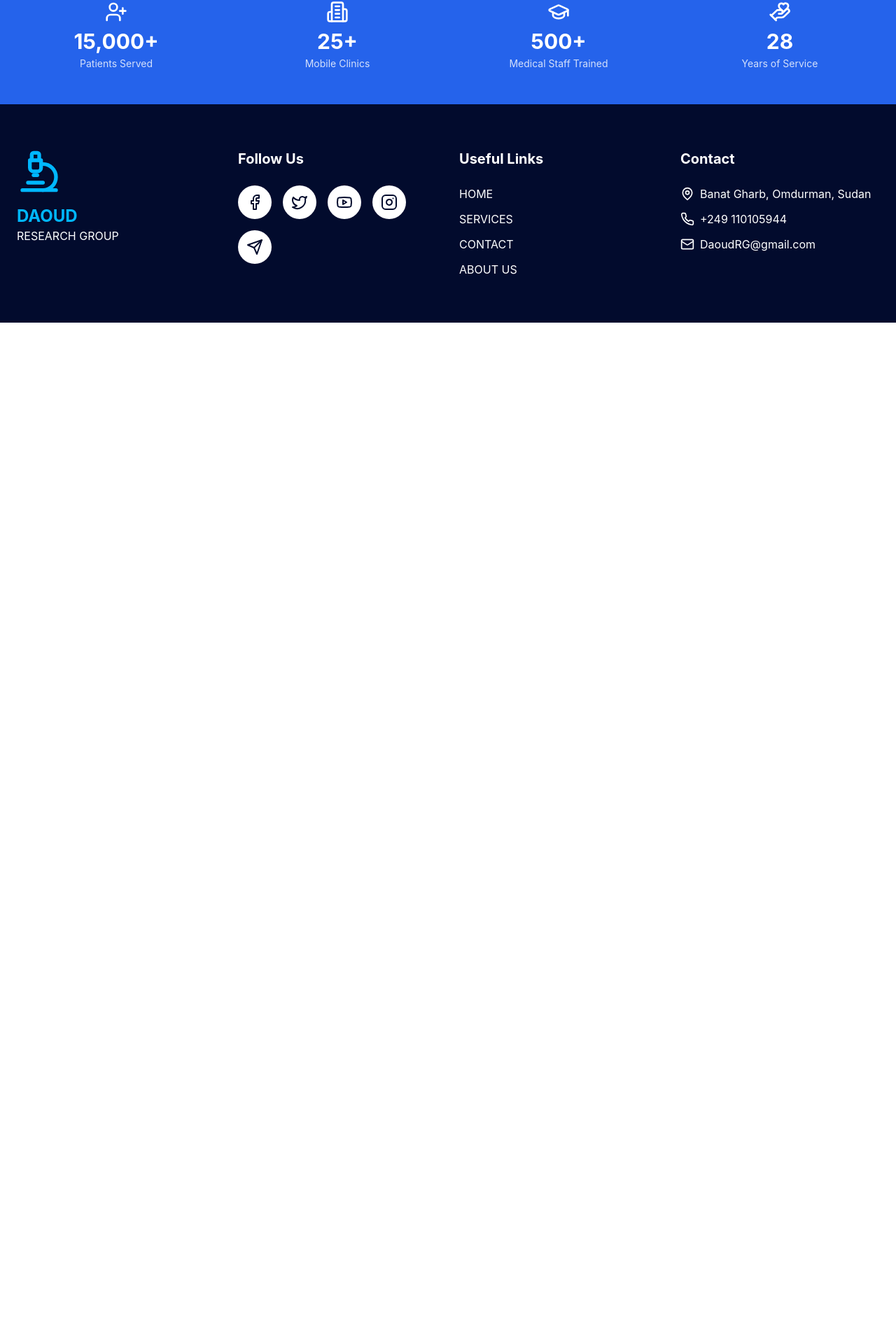
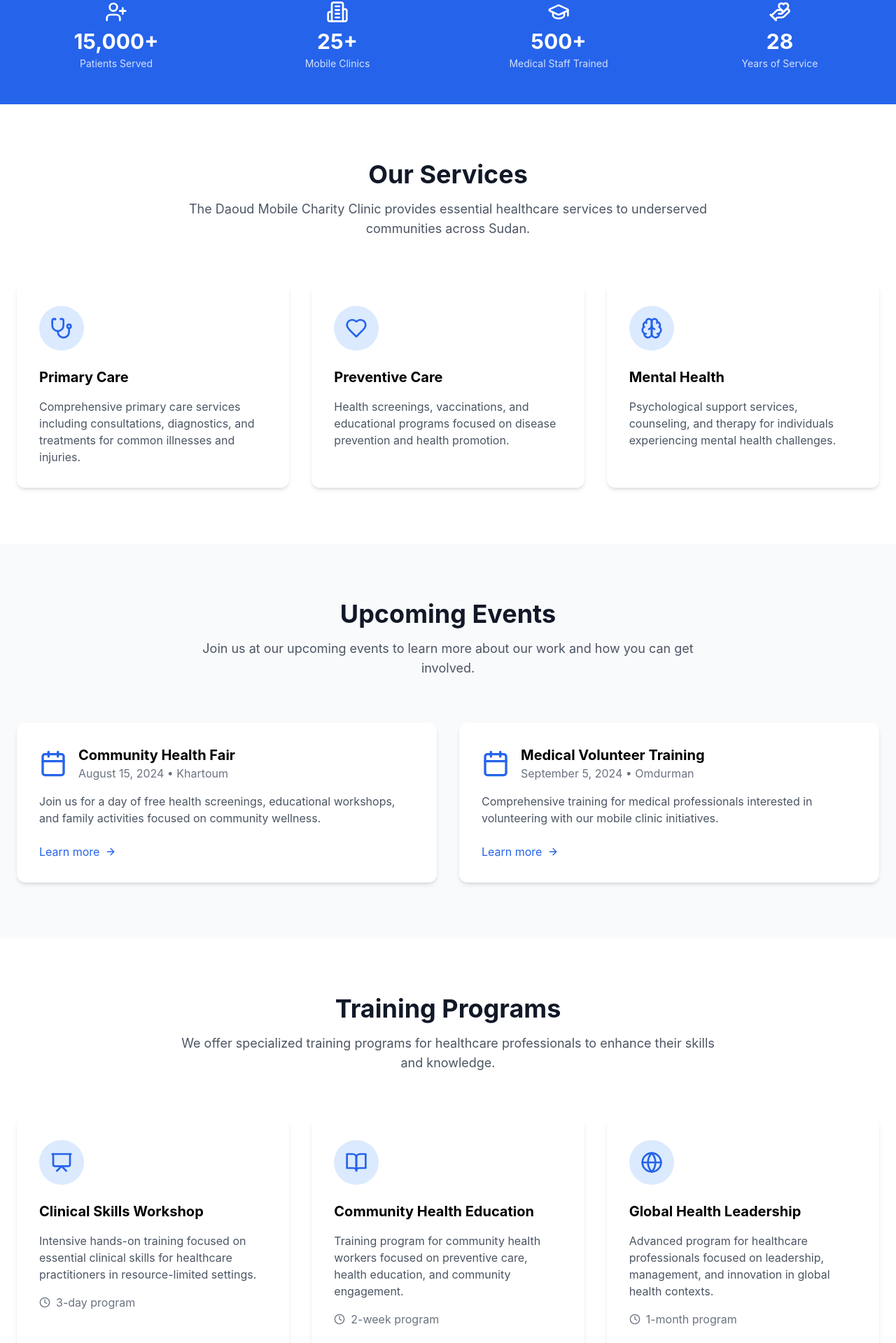
Before and after one commit to ymy97/daoud-research-group, a React (Vite) app: page / in a window 1280 px wide. Shown: the part 847-2766 px from the top of the page at 70% size. Before the commit the page ends 1308 px from the top, so only its background shows below. Built offline with nearby package versions, Linux system fonts and the light colour scheme.

Commit message:
Add missing sections: Services, Events, Training Programs, and About Us

```diff
--- a/src/App.tsx
+++ b/src/App.tsx
@@ -3,7 +3,7 @@ import {
   Microscope, Users, BookOpen, HeartPulse, ChevronDown, Facebook,
   Twitter, Instagram, Youtube, Send, Phone, Mail, MapPin, Calendar,
   ArrowRight, Stethoscope, Brain, Heart, Activity, GraduationCap,
-  Presentation, UserPlus, Clock, Building2, HandHeart
+  Presentation, UserPlus, Clock, Building2, HandHeart, Globe, Bookmark
 } from 'lucide-react';
 
 function App() {
@@ -91,8 +91,181 @@ function App() {
         </div>
       </section>
 
-      {/* Rest of your App component code */}
-      {/* ... */}
+      {/* Services Section */}
+      <section id="services" className="py-20 bg-white">
+        <div className="max-w-7xl mx-auto px-6">
+          <div className="text-center mb-16">
+            <h2 className="text-3xl md:text-4xl font-bold text-gray-900 mb-4">Our Services</h2>
+            <p className="text-lg text-gray-600 max-w-3xl mx-auto">
+              The Daoud Mobile Charity Clinic provides essential healthcare services to underserved communities across Sudan.
+            </p>
+          </div>
+
+          <div className="grid md:grid-cols-3 gap-8">
+            <div className="bg-white p-8 rounded-xl shadow-md hover:shadow-lg transition">
+              <div className="bg-blue-100 rounded-full w-16 h-16 flex items-center justify-center mb-6">
+                <Stethoscope className="h-8 w-8 text-blue-600" />
+              </div>
+              <h3 className="text-xl font-bold mb-4">Primary Care</h3>
+              <p className="text-gray-600">
+                Comprehensive primary care services including consultations, diagnostics, and treatments for common illnesses and injuries.
+              </p>
+            </div>
+
+            <div className="bg-white p-8 rounded-xl shadow-md hover:shadow-lg transition">
+              <div className="bg-blue-100 rounded-full w-16 h-16 flex items-center justify-center mb-6">
+                <Heart className="h-8 w-8 text-blue-600" />
+              </div>
+              <h3 className="text-xl font-bold mb-4">Preventive Care</h3>
+              <p className="text-gray-600">
+                Health screenings, vaccinations, and educational programs focused on disease prevention and health promotion.
+              </p>
+            </div>
+
+            <div className="bg-white p-8 rounded-xl shadow-md hover:shadow-lg transition">
+              <div className="bg-blue-100 rounded-full w-16 h-16 flex items-center justify-center mb-6">
+                <Brain className="h-8 w-8 text-blue-600" />
+              </div>
+              <h3 className="text-xl font-bold mb-4">Mental Health</h3>
+              <p className="text-gray-600">
+                Psychological support services, counseling, and therapy for individuals experiencing mental health challenges.
+              </p>
+            </div>
+          </div>
+        </div>
+      </section>
+
+      {/* Events Section */}
+      <section id="events" className="py-20 bg-gray-50">
+        <div className="max-w-7xl mx-auto px-6">
+          <div className="text-center mb-16">
+            <h2 className="text-3xl md:text-4xl font-bold text-gray-900 mb-4">Upcoming Events</h2>
+            <p className="text-lg text-gray-600 max-w-3xl mx-auto">
+              Join us at our upcoming events to learn more about our work and how you can get involved.
+            </p>
+          </div>
+
+          <div className="grid md:grid-cols-2 gap-8">
+            <div className="bg-white p-8 rounded-xl shadow-md hover:shadow-lg transition">
+              <div className="flex items-center mb-4">
+                <Calendar className="h-10 w-10 text-blue-600 mr-4" />
+                <div>
+                  <h3 className="text-xl font-bold">Community Health Fair</h3>
+                  <p className="text-gray-500">August 15, 2024 • Khartoum</p>
+                </div>
+              </div>
+              <p className="text-gray-600 mb-6">
+                Join us for a day of free health screenings, educational workshops, and family activities focused on community wellness.
+              </p>
+              <a href="#" className="inline-flex items-center text-blue-600 hover:text-blue-800">
+                Learn more <ArrowRight className="h-4 w-4 ml-2" />
+              </a>
+            </div>
+
+            <div className="bg-white p-8 rounded-xl shadow-md hover:shadow-lg transition">
+              <div className="flex items-center mb-4">
+                <Calendar className="h-10 w-10 text-blue-600 mr-4" />
+                <div>
+                  <h3 className="text-xl font-bold">Medical Volunteer Training</h3>
+                  <p className="text-gray-500">September 5, 2024 • Omdurman</p>
+                </div>
+              </div>
+              <p className="text-gray-600 mb-6">
+                Comprehensive training for medical professionals interested in volunteering with our mobile clinic initiatives.
+              </p>
+              <a href="#" className="inline-flex items-center text-blue-600 hover:text-blue-800">
+                Learn more <ArrowRight className="h-4 w-4 ml-2" />
+              </a>
+            </div>
+          </div>
+        </div>
+      </section>
+
+      {/* Training Programs Section */}
+      <section id="training" className="py-20 bg-white">
+        <div className="max-w-7xl mx-auto px-6">
+          <div className="text-center mb-16">
+            <h2 className="text-3xl md:text-4xl font-bold text-gray-900 mb-4">Training Programs</h2>
+            <p className="text-lg text-gray-600 max-w-3xl mx-auto">
+              We offer specialized training programs for healthcare professionals to enhance their skills and knowledge.
+            </p>
+          </div>
+
+          <div className="grid md:grid-cols-3 gap-8">
+            <div className="bg-white p-8 rounded-xl shadow-md hover:shadow-lg transition">
+              <div className="bg-blue-100 rounded-full w-16 h-16 flex items-center justify-center mb-6">
+                <Presentation className="h-8 w-8 text-blue-600" />
+              </div>
+              <h3 className="text-xl font-bold mb-4">Clinical Skills Workshop</h3>
+              <p className="text-gray-600">
+                Intensive hands-on training focused on essential clinical skills for healthcare practitioners in resource-limited settings.
+              </p>
+              <div className="flex items-center mt-4 text-gray-500">
+                <Clock className="h-4 w-4 mr-2" />
+                <span>3-day program</span>
+              </div>
+            </div>
+
+            <div className="bg-white p-8 rounded-xl shadow-md hover:shadow-lg transition">
+              <div className="bg-blue-100 rounded-full w-16 h-16 flex items-center justify-center mb-6">
+                <BookOpen className="h-8 w-8 text-blue-600" />
+              </div>
+              <h3 className="text-xl font-bold mb-4">Community Health Education</h3>
+              <p className="text-gray-600">
+                Training program for community health workers focused on preventive care, health education, and community engagement.
+              </p>
+              <div className="flex items-center mt-4 text-gray-500">
+                <Clock className="h-4 w-4 mr-2" />
+                <span>2-week program</span>
+              </div>
+            </div>
+
+            <div className="bg-white p-8 rounded-xl shadow-md hover:shadow-lg transition">
+              <div className="bg-blue-100 rounded-full w-16 h-16 flex items-center justify-center mb-6">
+                <Globe className="h-8 w-8 text-blue-600" />
+              </div>
+              <h3 className="text-xl font-bold mb-4">Global Health Leadership</h3>
+              <p className="text-gray-600">
+                Advanced program for healthcare professionals focused on leadership, management, and innovation in global health contexts.
+              </p>
+              <div className="flex items-center mt-4 text-gray-500">
+                <Clock className="h-4 w-4 mr-2" />
+                <span>1-month program</span>
+              </div>
+            </div>
+          </div>
+        </div>
+      </section>
+
+      {/* About Us Section */}
+      <section id="about" className="py-20 bg-gray-50">
+        <div className="max-w-7xl mx-auto px-6">
+          <div className="grid md:grid-cols-2 gap-12 items-center">
+            <div>
+              <h2 className="text-3xl md:text-4xl font-bold text-gray-900 mb-6">About Us</h2>
+              <p className="text-lg text-gray-600 mb-6">
+                The Daoud Mobile Charity Clinic was established in 2018 with a mission to provide quality healthcare services to underserved communities across Sudan. Our mobile clinics bring essential medical care to areas with limited access to healthcare facilities.
+              </p>
+              <p className="text-lg text-gray-600 mb-6">
+                Our team consists of dedicated medical professionals, volunteers, and support staff who are committed to improving health outcomes and enhancing quality of life for vulnerable populations.
+              </p>
+              <p className="text-lg text-gray-600">
+                Through our services, training programs, and community engagement initiatives, we strive to build healthier communities and strengthen local healthcare capacity.
+              </p>
+            </div>
+            <div className="bg-blue-600 rounded-xl p-8 text-white">
+              <h3 className="text-2xl font-bold mb-6">Our Mission</h3>
+              <p className="mb-8">
+                To provide accessible, quality healthcare services to underserved communities and to strengthen local healthcare capacity through education and training.
+              </p>
+              <h3 className="text-2xl font-bold mb-6">Our Vision</h3>
+              <p>
+                A Sudan where all communities have access to quality healthcare services and where local healthcare systems are robust, sustainable, and responsive to community needs.
+              </p>
+            </div>
+          </div>
+        </div>
+      </section>
 
       {/* Footer */}
       <footer className="bg-[#020B2D] text-white py-16">
@@ -134,9 +307,10 @@ function App() {
               <h3 className="text-xl font-bold mb-6">Useful Links</h3>
               <ul className="space-y-3">
                 <li><a href="#" className="hover:text-[#00B7FF] transition-colors">HOME</a></li>
-                <li><a href="#" className="hover:text-[#00B7FF] transition-colors">SERVICES</a></li>
-                <li><a href="#" className="hover:text-[#00B7FF] transition-colors">CONTACT</a></li>
-                <li><a href="#" className="hover:text-[#00B7FF] transition-colors">ABOUT US</a></li>
+                <li><a href="#services" className="hover:text-[#00B7FF] transition-colors">SERVICES</a></li>
+                <li><a href="#events" className="hover:text-[#00B7FF] transition-colors">EVENTS</a></li>
+                <li><a href="#training" className="hover:text-[#00B7FF] transition-colors">TRAINING</a></li>
+                <li><a href="#about" className="hover:text-[#00B7FF] transition-colors">ABOUT US</a></li>
               </ul>
             </div>
 
```
